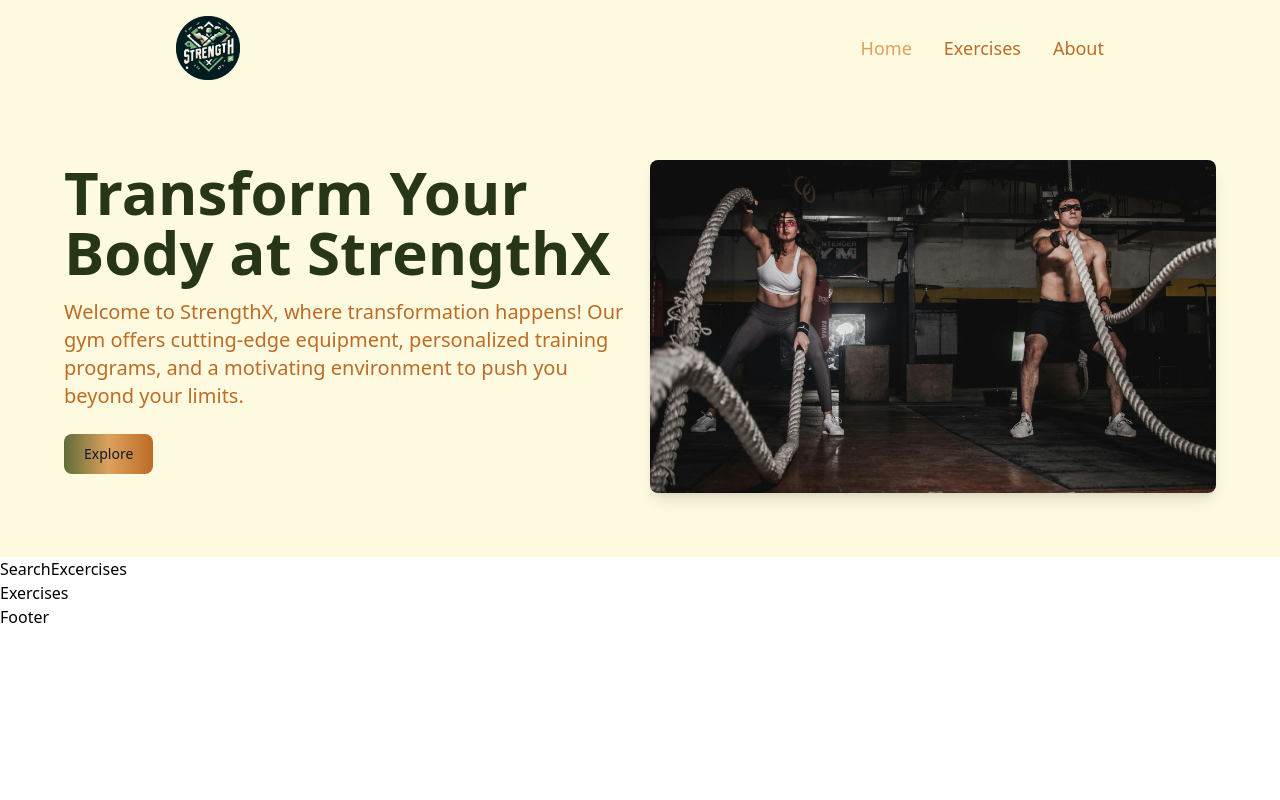
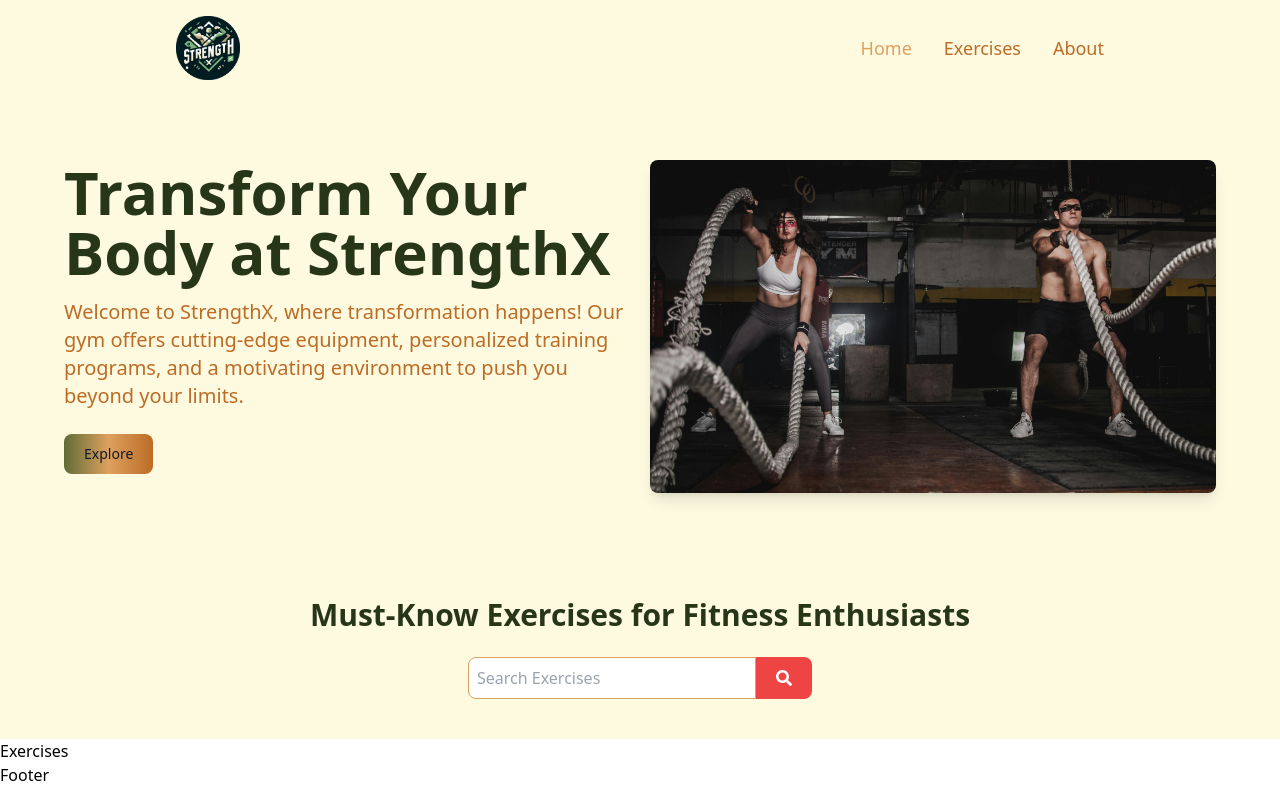
Before and after one commit to NavvAbhishek/StrengthX, a React (Vite) app: page / in a window 1280 px wide. Built offline with nearby package versions, Linux system fonts and the light colour scheme.

Commit message:
add search component

```diff
--- a/package.json
+++ b/package.json
@@ -11,7 +11,8 @@
   },
   "dependencies": {
     "react": "^18.2.0",
-    "react-dom": "^18.2.0"
+    "react-dom": "^18.2.0",
+    "react-icons": "^5.2.1"
   },
   "devDependencies": {
     "@types/react": "^18.2.66",
--- a/src/components/SearchExercises.jsx
+++ b/src/components/SearchExercises.jsx
@@ -1,9 +1,36 @@
-import React from 'react'
+import { useState } from "react";
+import {  FaSearch } from "react-icons/fa";
 
-const SearchExcercises = () => {
+const ExerciseSearch = () => {
+  const [search, setSearch] = useState()
+
+
+  const handleSearch = async () => {
+  }
+
   return (
-    <div>SearchExcercises</div>
-  )
-}
+    <div className="flex justify-center items-center py-10 bg-cream">
+      <div className="text-center">
+        <h2 className="text-3xl text-dark-green font-bold mb-6">
+          Must-Know Exercises for Fitness Enthusiasts
+        </h2>
+        <div className="flex justify-center">
+          <input
+            type="text"
+            value={search}
+            onChange={(e)=> setSearch(e.target.value.toLowerCase())}
+            placeholder="Search Exercises"
+            className="border border-tan p-2 rounded-l-lg w-72"
+          />
+          <button
+          onClick={handleSearch}
+          className="bg-red-500 text-white py-2 px-5 rounded-r-lg">
+            <FaSearch />
+          </button>
+        </div>
+      </div>
+    </div>
+  );
+};
 
-export default SearchExcercises
+export default ExerciseSearch;
```
Also changed, not shown: 1 other file (tests, documents, lock files or other folders).
